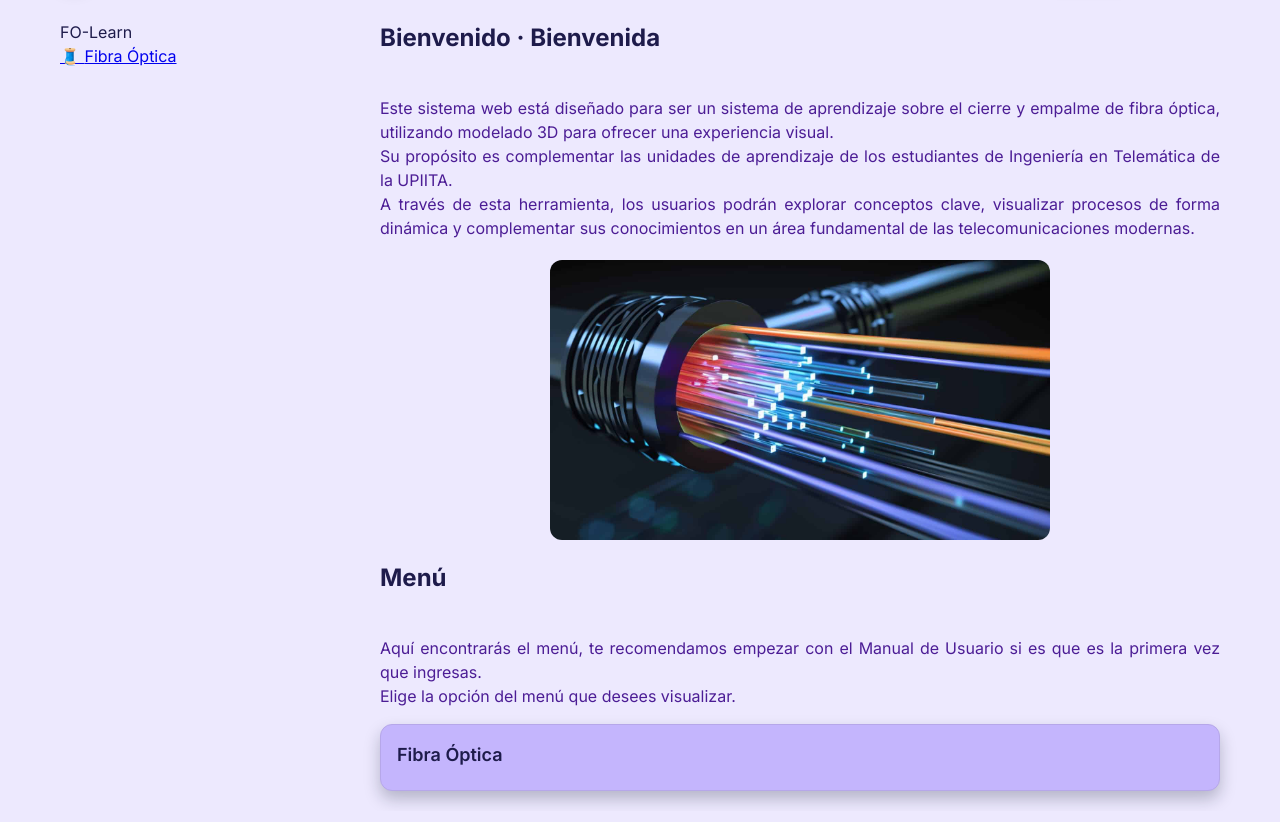
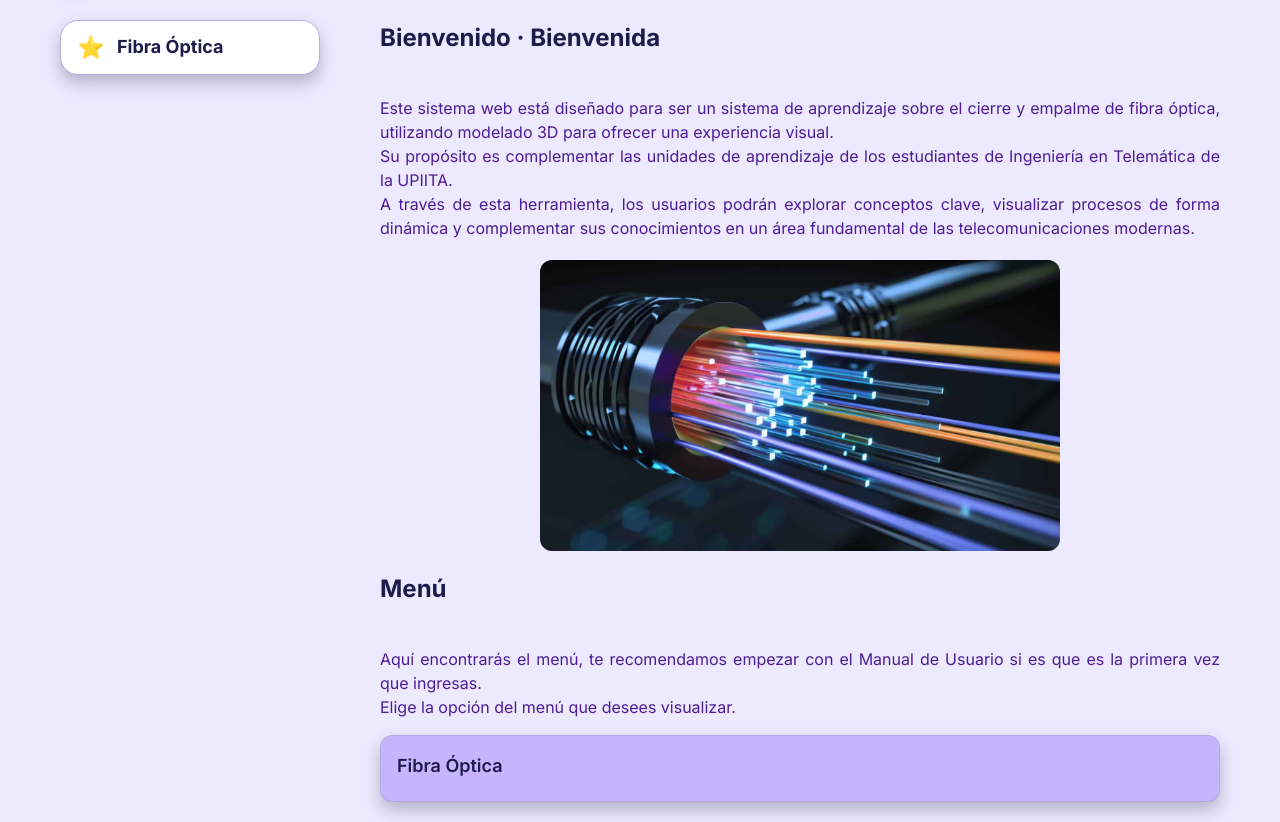
Before and after one commit to karla22rios/fo-learn, a Django app: page / in a window 1280 px wide. Shown: the part 66-888 px from the top of the page. Run offline with Django 5.2, Linux system fonts and the light colour scheme; data comes from the database, SQL or seed files in the repository.

Commit message:
Agregamos sidebar arriba

```diff
--- a/templates/viewer/home.html
+++ b/templates/viewer/home.html
@@ -4,54 +4,51 @@
 
 {% block content %}
 
-<div class="page with-divider">
+<div class="page">
 
-  <!-- Sidebar -->
+  <!-- MENÚ IZQUIERDO -->
   <aside class="sidebar">
-    <div class="side-title">
-      <span class="dot"></span>
-      <span>FO-Learn</span>
-    </div>
-
-    <nav class="side-menu">
-      <!-- OJO: aquí NO ponemos “Inicio” como pediste -->
+    <div class="home-menu">
       {% for c in categories %}
-        <a class="side-link" href="{% url 'category_detail' c.slug %}">
-          <span class="ico">
-            {% if "Fibra" in c.name %}🧵{% elif "Cierre" in c.name %}📦{% elif "Empalme" in c.name %}🔗{% elif "Manual" in c.name %}📘{% else %}📌{% endif %}
+        <a class="menu-item" href="{% url 'category_detail' c.slug %}">
+          <span class="icon">
+            {% if "manual" in c.name|lower %}📘
+            {% elif "cierre" in c.name|lower %}🧵
+            {% elif "empalme" in c.name|lower %}🧵
+            {% else %}⭐{% endif %}
           </span>
-          <span class="label">{{ c.name }}</span>
+          <span>{{ c.name }}</span>
         </a>
       {% empty %}
-        <a class="side-link" href="#">
-          <span class="ico">📌</span>
-          <span class="label">Sin categorías</span>
-        </a>
+        <div class="card pad">
+          <p class="muted">No hay categorías todavía.</p>
+        </div>
       {% endfor %}
-    </nav>
+    </div>
   </aside>
 
-  <!-- Contenido -->
+  <!-- CONTENIDO DERECHO -->
   <section>
+
     <h2>Bienvenido · Bienvenida</h2>
 
     <p class="muted" style="text-align:justify; white-space: pre-line;">
-Este sistema web está diseñado para ser un sistema de aprendizaje sobre el cierre y empalme de fibra óptica, utilizando modelado 3D para ofrecer una experiencia visual.
-Su propósito es complementar las unidades de aprendizaje de los estudiantes de Ingeniería en Telemática de la UPIITA.
-A través de esta herramienta, los usuarios podrán explorar conceptos clave, visualizar procesos de forma dinámica y complementar sus conocimientos en un área fundamental de las telecomunicaciones modernas.
+      Este sistema web está diseñado para ser un sistema de aprendizaje sobre el cierre y empalme de fibra óptica, utilizando modelado 3D para ofrecer una experiencia visual.
+      Su propósito es complementar las unidades de aprendizaje de los estudiantes de Ingeniería en Telemática de la UPIITA.
+      A través de esta herramienta, los usuarios podrán explorar conceptos clave, visualizar procesos de forma dinámica y complementar sus conocimientos en un área fundamental de las telecomunicaciones modernas.
     </p>
 
     <img src="{% static 'images/Fibraópticpagina.jpg' %}"
          alt="Fibra óptica"
-         style="width:100%; max-width:500px; display:block; margin:20px auto; border-radius:12px;">
+         style="width:100%; max-width:520px; margin:20px auto; border-radius:12px;">
 
     <h2>Menú</h2>
     <p class="muted" style="text-align:justify; white-space: pre-line;">
-Aquí encontrarás el menú, te recomendamos empezar con el Manual de Usuario si es que es la primera vez que ingresas.
-Elige la opción del menú que desees visualizar.
+      Aquí encontrarás el menú, te recomendamos empezar con el Manual de Usuario si es que es la primera vez que ingresas.
+      Elige la opción del menú que desees visualizar.
     </p>
 
-    <!-- Menú abajo (tarjetas) -->
+    <!-- MENÚ ABAJO DEL TEXTO (como pediste) -->
     <div class="category-grid">
       {% for c in categories %}
         <a class="category-card" href="{% url 'category_detail' c.slug %}">
```
